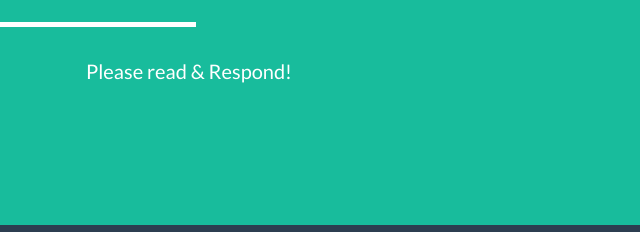
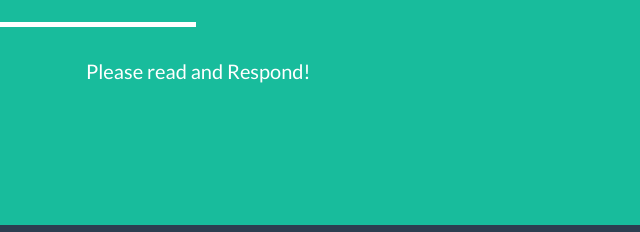
Before and after one commit to aaronjeline/electionclass, a plain HTML site: page index.html in a window 1280 px wide. Shown: the part 1801-2033 px from the top of the page, 569-1209 px from the left. Drawn offline with nearby package versions, Linux system fonts and the light colour scheme.

Commit message:
Small change

```diff
--- a/index.html
+++ b/index.html
@@ -167,7 +167,7 @@
                     <p>This work is culmination of our Fall semester Elections class.</p>
                 </div>
                 <div class="col-lg-4">
-                    <p>Please read & Respond!</p>
+                    <p>Please read and Respond!</p>
                 </div>
             </div>
         </div>
```
